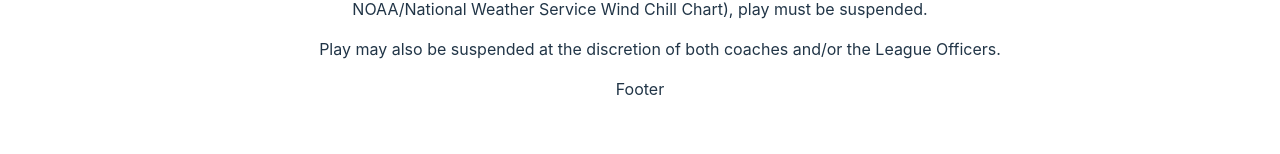
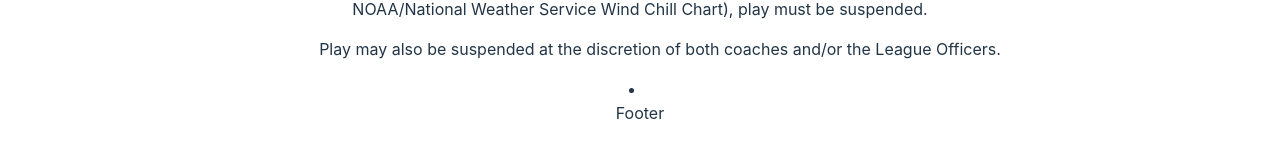
Before and after one commit to sydfried42/DiscNY-High-School-Ultimate-Frisbee-League-Admin-Tool, a React (Vite) app in the folder frontend/: page /code-of-conduct in a window 1280 px wide. Shown: the part 3473-3627 px from the top of the page. Before the commit the page ends 3606 px from the top, so only its background shows below. Built offline with nearby package versions, Linux system fonts and the light colour scheme.

Commit message:
inserted content into code of conduct route

```diff
--- a/frontend/src/components/CodeOfConduct.jsx
+++ b/frontend/src/components/CodeOfConduct.jsx
@@ -87,6 +87,7 @@ function CodeOfConduct() {
           <ol>For Extreme Heat and Cold:</ol>
             <li>When the Heat Index reaches 100F (see NOAA/National Weather Service Heat Index Chart), play must be suspended.  In colder temperatures and/or wetter conditions, it is important to be cognizant of conditions conducive to hypothermia. When the Wind Chill Temperature drops to or is below 32F (see NOAA/National Weather Service Wind Chill Chart), play must be suspended.</li>
           <ol>Play may also be suspended at the discretion of both coaches and/or the League Officers.</ol>
+          <li></li>
     </div>
   )
 }
```
